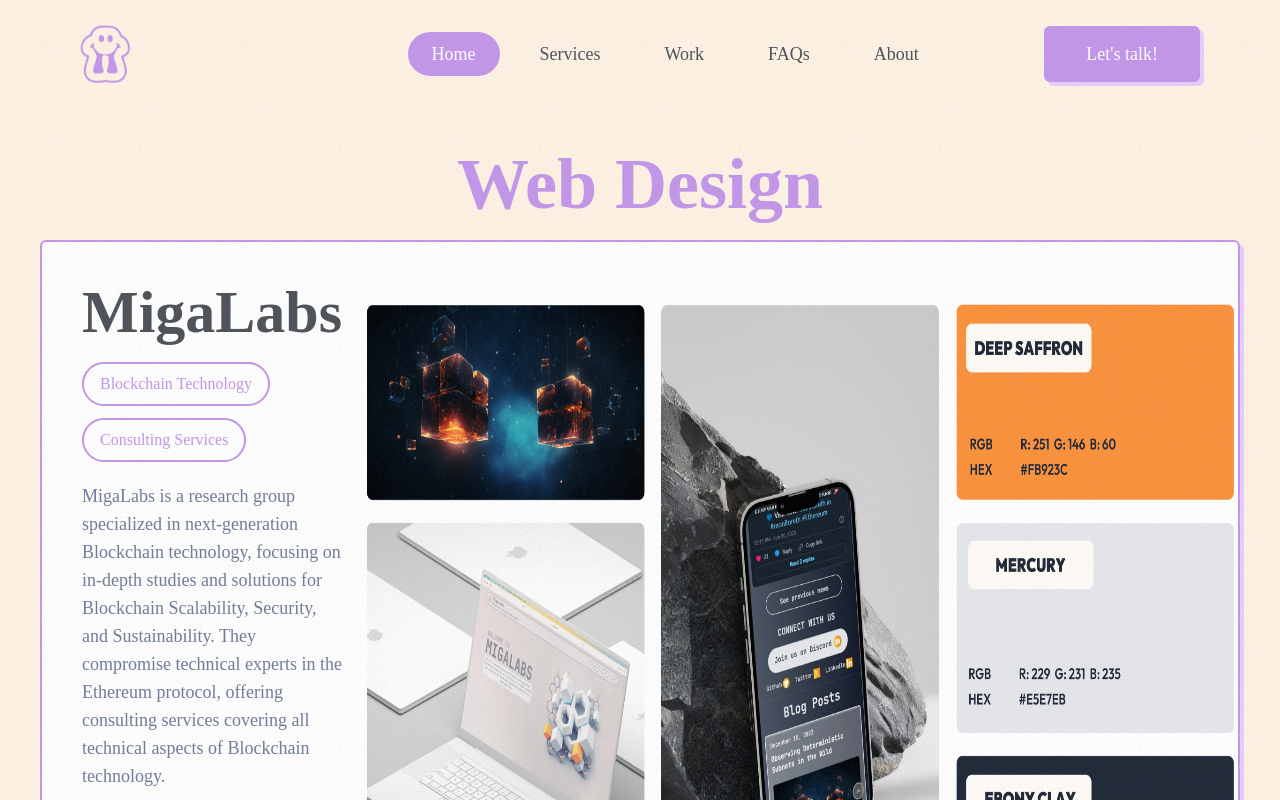
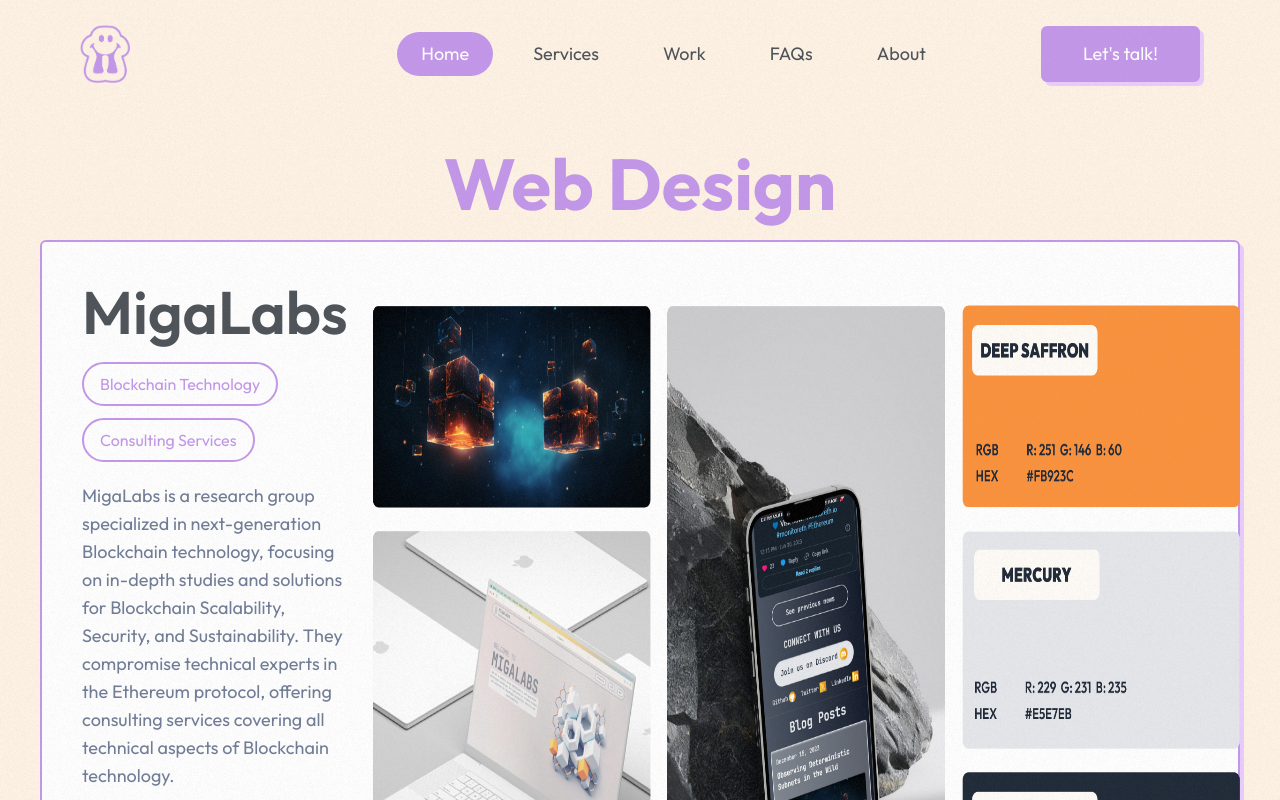
Before and after one commit to Artentii/my-portfolio, a Next.js app: page /pages/web in a window 1280 px wide. Shown: the top 800 px of the page. Built offline with nearby package versions, Linux system fonts and the light colour scheme.

Commit message:
Font updated

```diff
--- a/package.json
+++ b/package.json
@@ -9,6 +9,7 @@
     "lint": "next lint"
   },
   "dependencies": {
+    "@next/font": "^14.1.0",
     "@types/node": "^20.11.0",
     "@types/react": "^18.2.47",
     "next": "14.0.3",
--- a/src/app/components/base/navbar.js
+++ b/src/app/components/base/navbar.js
@@ -51,7 +51,7 @@
       </Link>
       {/* List items */}
       <ul
-        className={`hidden md:block lg:flex text-lg flex-row items-center gap-4 text-gray px-4 py-3 rounded-full ${
+        className={`hidden xl:flex text-lg flex-row items-center gap-4 text-gray px-4 py-3 rounded-full  ${
           isScrolled ? "bg-light bg-opacity-80 backdrop-blur-sm shadow-md transition-all duration-200 ease-in-out" : ""
         }`}
       >
--- a/src/app/layout.js
+++ b/src/app/layout.js
@@ -1,3 +1,5 @@
+import {Outfit} from 'next/font/google'
+
 // Components
 import NavBar from "./components/base/navbar";
 import Footer from "./components/base/footer";
@@ -9,9 +11,11 @@
   description: "Generated by create next app",
 };
 
+const outfit = Outfit({subsets: ['latin']})
+
 export default function RootLayout({ children }) {
   return (
-    <html lang="en">
+    <html lang="en" className={outfit.className}>
       <body className="bg-light dark:bg-dark">
         <div className="noise"></div>
         <NavBar />
--- a/tailwind.config.js
+++ b/tailwind.config.js
@@ -3,9 +3,6 @@
   content: ["./src/pages/**/*.{js,ts,jsx,tsx,mdx}", "./src/components/**/*.{js,ts,jsx,tsx,mdx}", "./src/app/**/*.{js,ts,jsx,tsx,mdx}"],
   theme: {
     extend: {
-      fontFamily: {
-        sans: ["Outfit"],
-      },
       screens: {
         "3xl": "1920px",
       },
```
Also changed, not shown: 1 other file (tests, documents, lock files or other folders).
